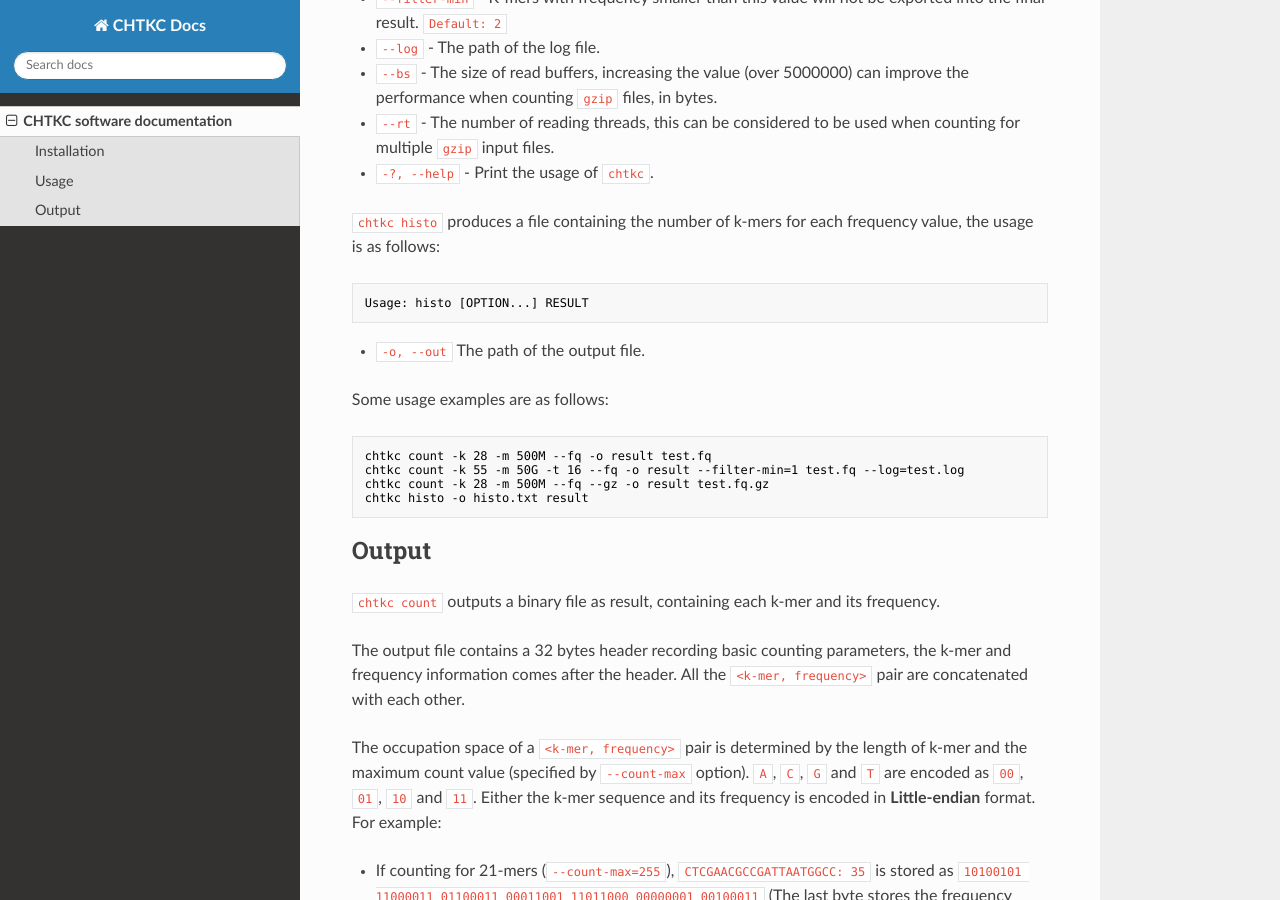
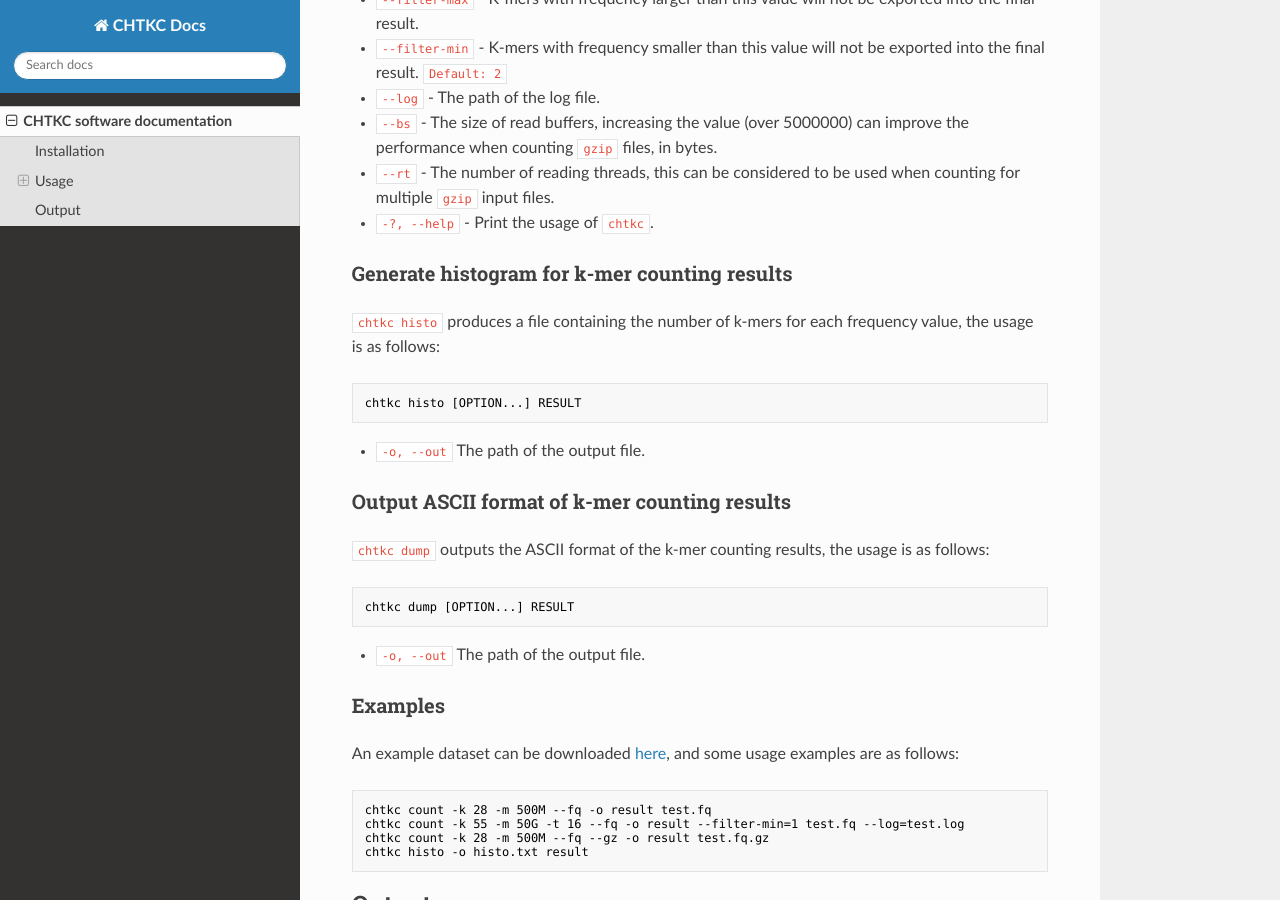
Before and after one commit to wjnjlcn/chtkc_doc, an MkDocs documentation site: the page built from docs/index.md, in a window 1280 px wide and 900 px high, scrolled down 1483 px. Built offline with MkDocs 1.6.1, drawn with Linux system fonts in a browser that asks for light colours; nearby versions of some CDN libraries; some of the changed text lies outside the part shown.

Commit message:
Add documents for dump function. Add an example.

````diff
--- a/docs/index.md
+++ b/docs/index.md
@@ -35,7 +35,9 @@ The `build` directory will contain two versions of CHTKC binary files:
 chtkc <CMD> [OPTION...] ARGS...
 ```
 
-Currently, `chtkc` supports two subcommands, `<CMD>` can be `count` or `histo`.
+Currently, `chtkc` supports three subcommands, `<CMD>` can be `count`, `histo` or `dump`.
+
+### Couting k-mers
 
 `chtkc count` is the command to do k-mer counting, the usage is as follows:
 
@@ -59,15 +61,29 @@ chtkc count [OPTION...] FILE...
 * `-?, --help` - Print the usage of `chtkc`.
 
 
+### Generate histogram for k-mer counting results
+
 `chtkc histo` produces a file containing the number of k-mers for each frequency value, the usage is as follows:
 
 ```shell
-Usage: histo [OPTION...] RESULT
+chtkc histo [OPTION...] RESULT
 ```
 
 * `-o, --out` The path of the output file.
 
-Some usage examples are as follows:
+### Output ASCII format of k-mer counting results
+
+`chtkc dump` outputs the ASCII format of the k-mer counting results, the usage is as follows:
+
+```shell
+chtkc dump [OPTION...] RESULT
+```
+
+* `-o, --out` The path of the output file.
+
+### Examples
+
+An example dataset can be downloaded [here](https://github.com/wjnjlcn/chtkc/raw/master/examples/test.fq), and some usage examples are as follows:
 
 ```shell
 chtkc count -k 28 -m 500M --fq -o result test.fq
````
